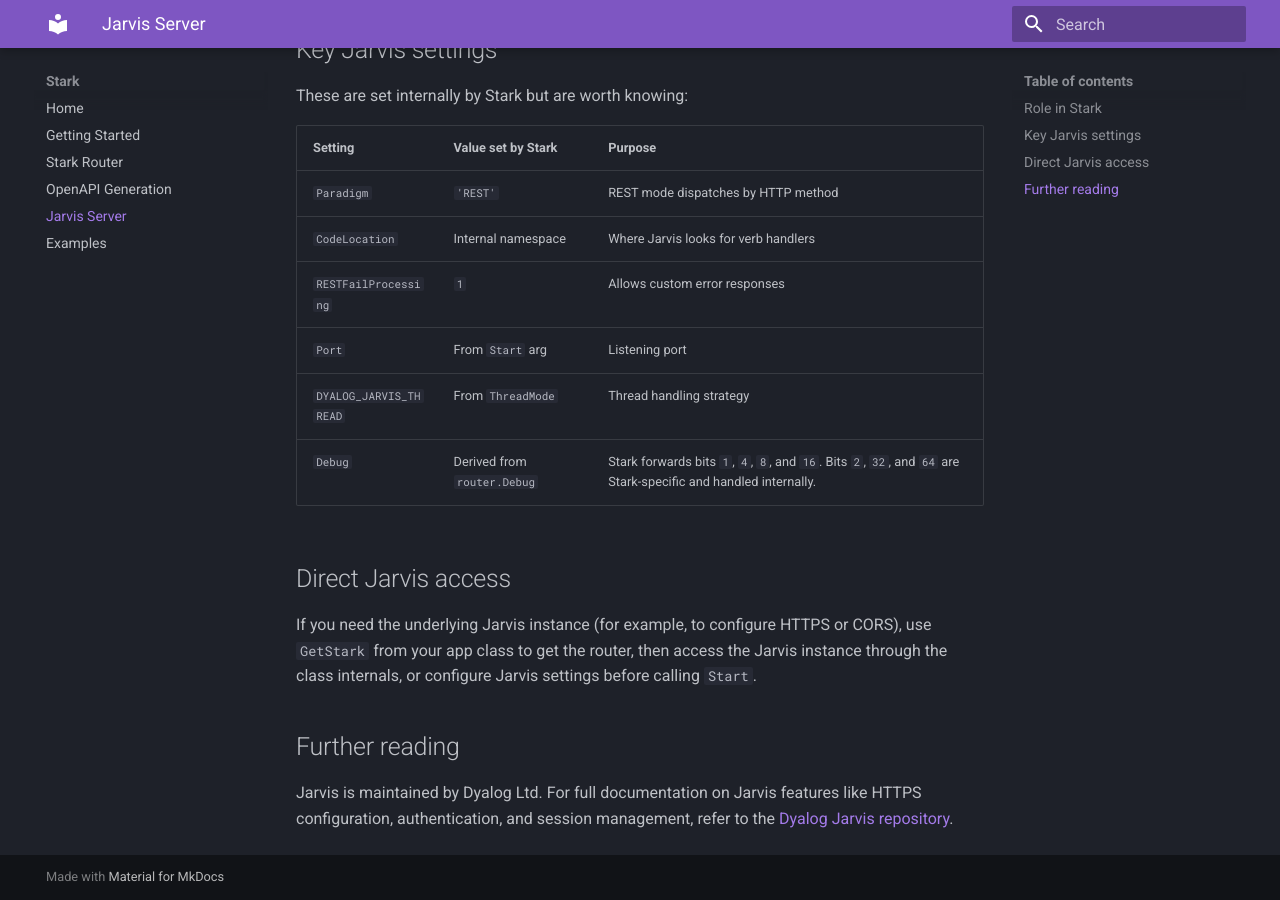
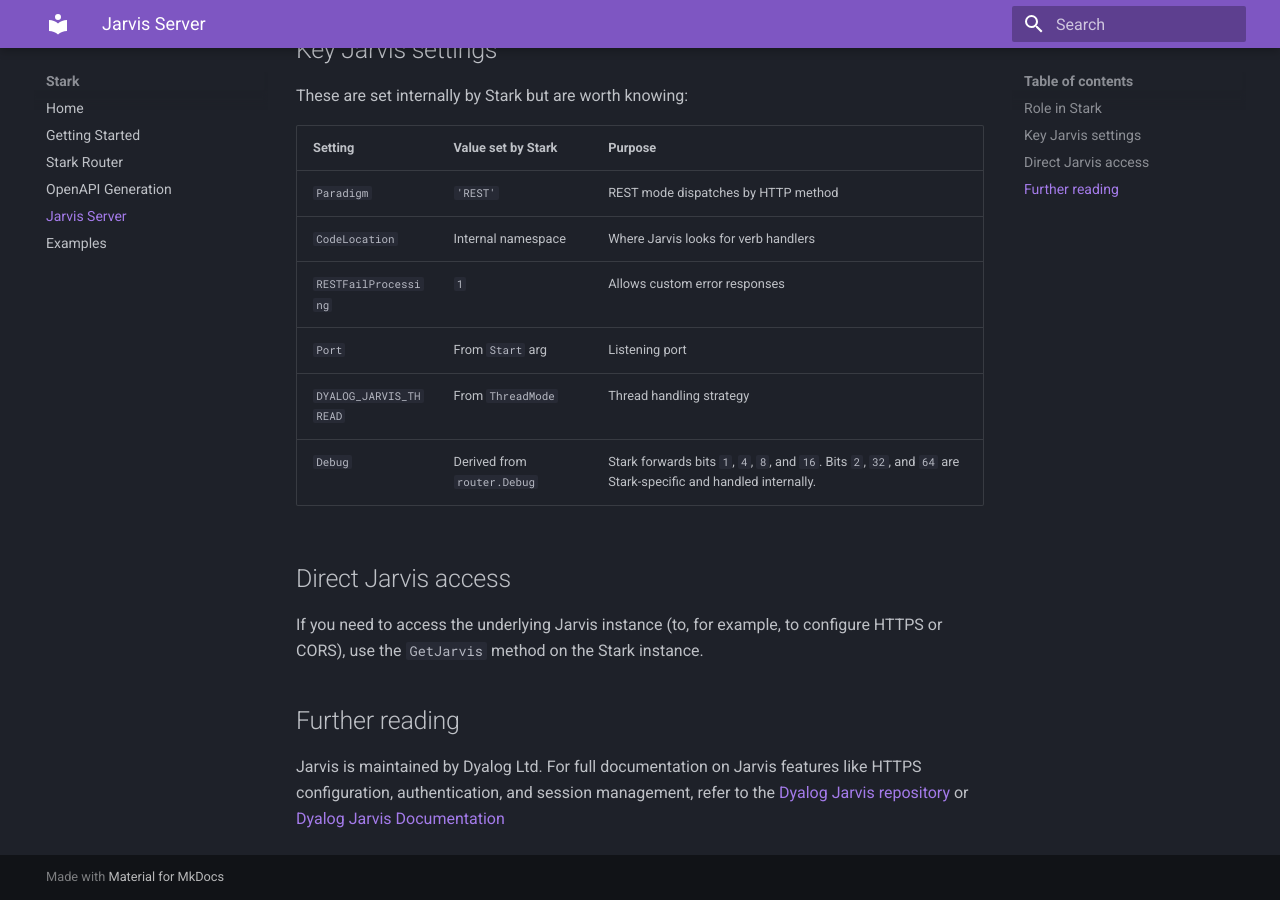
Before and after one commit to dyalog-labs/stark, an MkDocs documentation site: the page built from docs/jarvis-server.md, in a window 1280 px wide and 900 px high, scrolled down 683 px. Built offline with MkDocs 1.6.1 and Material for MkDocs 9.7.7, drawn with Linux system fonts in a browser that asks for light colours.

Commit message:
Fix #5
Signed-off-by: Holden Hoover <holden@dyalog.com>

```diff
--- a/docs/jarvis-server.md
+++ b/docs/jarvis-server.md
@@ -30,8 +30,8 @@ These are set internally by Stark but are worth knowing:
 
 ## Direct Jarvis access
 
-If you need the underlying Jarvis instance (for example, to configure HTTPS or CORS), use `GetStark` from your app class to get the router, then access the Jarvis instance through the class internals, or configure Jarvis settings before calling `Start`.
+If you need to access the underlying Jarvis instance (to, for example, to configure HTTPS or CORS), use the `GetJarvis` method on the Stark instance.
 
 ## Further reading
 
-Jarvis is maintained by Dyalog Ltd. For full documentation on Jarvis features like HTTPS configuration, authentication, and session management, refer to the [Dyalog Jarvis repository](https://github.com/Dyalog/Jarvis).
+Jarvis is maintained by Dyalog Ltd. For full documentation on Jarvis features like HTTPS configuration, authentication, and session management, refer to the [Dyalog Jarvis repository](https://github.com/Dyalog/Jarvis) or [Dyalog Jarvis Documentation](https://dyalog.github.io/Jarvis/1.21/)
```
